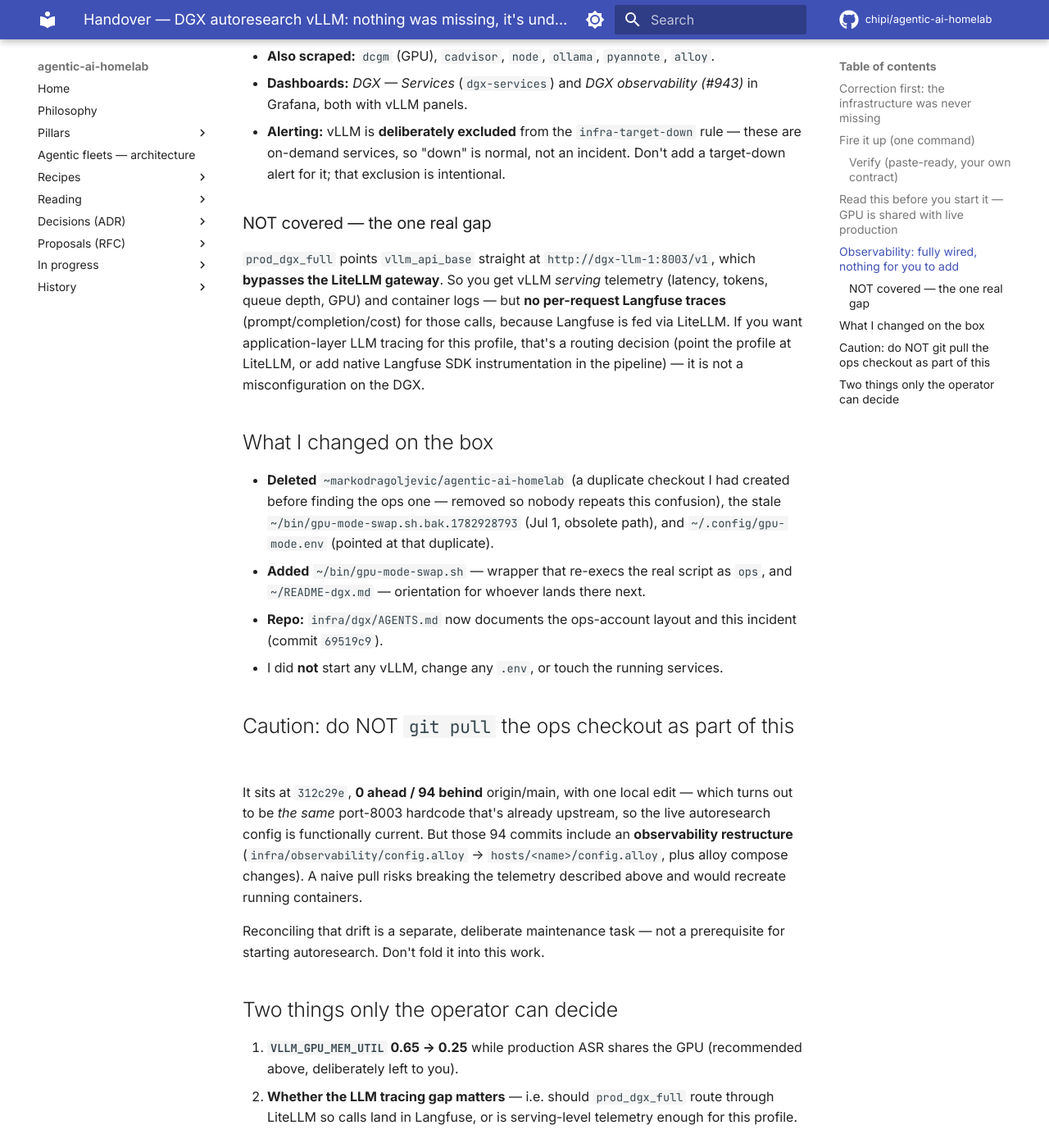
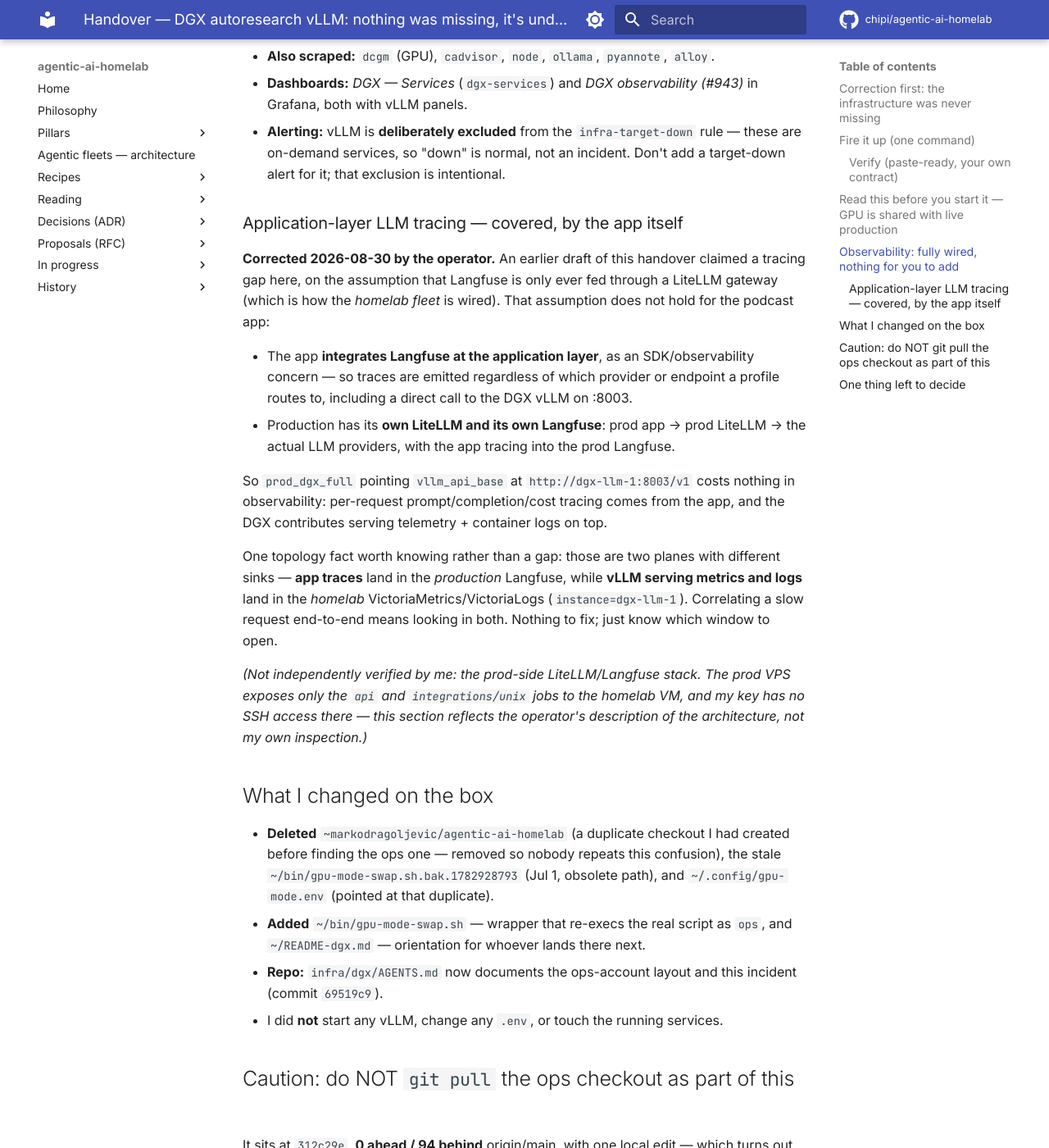
Before and after one commit to chipi/agentic-ai-homelab, an MkDocs documentation site: the page built from docs/wip/handover-dgx-autoresearch-2026-08-30.md, in a window 1280 px wide and 1400 px high, scrolled down 2702 px. Shown: the whole window at 82% size. Built offline with MkDocs 1.6.1 and Material for MkDocs 9.7.7, drawn with Linux system fonts in a browser that asks for light colours; comment, search, counter and statistics services are not loaded; some of the changed text lies outside the part shown.

Commit message:
docs(wip): correct the handover — app-layer Langfuse means there is no tracing gap
Operator correction: the podcast app integrates Langfuse at the APPLICATION
layer (SDK, like any other observability), and production runs its own LiteLLM
+ Langfuse (prod app -> prod LiteLLM -> providers). So a profile pointing
straight at the DGX vLLM :8003 still emits per-request traces; the "bypasses
LiteLLM therefore no Langfuse traces" claim was wrong.

Root cause of the wrong claim: I generalised the homelab fleet's
LiteLLM-feeds-Langfuse wiring to the app, without checking how the app
instruments itself. Replaced with the real topology, plus the honest note that
the prod-side stack is outside what I can inspect (no SSH, prod exposes only
api + integrations/unix to the homelab VM).

Co-Authored-By: Claude Fable 5 <noreply@anthropic.com>
Claude-Session: https://claude.ai/code/session_01EyK9DzX6ST1DXef849vqAx

```diff
--- a/docs/wip/handover-dgx-autoresearch-2026-08-30.md
+++ b/docs/wip/handover-dgx-autoresearch-2026-08-30.md
@@ -103,15 +103,33 @@ I audited this end-to-end because the operator flagged it as important. Verdict:
   rule — these are on-demand services, so "down" is normal, not an incident.
   Don't add a target-down alert for it; that exclusion is intentional.
 
-### NOT covered — the one real gap
+### Application-layer LLM tracing — covered, by the app itself
 
-`prod_dgx_full` points `vllm_api_base` straight at `http://dgx-llm-1:8003/v1`,
-which **bypasses the LiteLLM gateway**. So you get vLLM *serving* telemetry
-(latency, tokens, queue depth, GPU) and container logs — but **no per-request
-Langfuse traces** (prompt/completion/cost) for those calls, because Langfuse is
-fed via LiteLLM. If you want application-layer LLM tracing for this profile,
-that's a routing decision (point the profile at LiteLLM, or add native Langfuse
-SDK instrumentation in the pipeline) — it is not a misconfiguration on the DGX.
+**Corrected 2026-08-30 by the operator.** An earlier draft of this handover
+claimed a tracing gap here, on the assumption that Langfuse is only ever fed
+through a LiteLLM gateway (which is how the *homelab fleet* is wired). That
+assumption does not hold for the podcast app:
+
+- The app **integrates Langfuse at the application layer**, as an SDK/observability
+  concern — so traces are emitted regardless of which provider or endpoint a
+  profile routes to, including a direct call to the DGX vLLM on :8003.
+- Production has its **own LiteLLM and its own Langfuse**: prod app → prod
+  LiteLLM → the actual LLM providers, with the app tracing into the prod Langfuse.
+
+So `prod_dgx_full` pointing `vllm_api_base` at `http://dgx-llm-1:8003/v1` costs
+nothing in observability: per-request prompt/completion/cost tracing comes from
+the app, and the DGX contributes serving telemetry + container logs on top.
+
+One topology fact worth knowing rather than a gap: those are two planes with
+different sinks — **app traces** land in the *production* Langfuse, while **vLLM
+serving metrics and logs** land in the *homelab* VictoriaMetrics/VictoriaLogs
+(`instance=dgx-llm-1`). Correlating a slow request end-to-end means looking in
+both. Nothing to fix; just know which window to open.
+
+*(Not independently verified by me: the prod-side LiteLLM/Langfuse stack. The
+prod VPS exposes only the `api` and `integrations/unix` jobs to the homelab VM,
+and my key has no SSH access there — this section reflects the operator's
+description of the architecture, not my own inspection.)*
 
 ## What I changed on the box
 
@@ -137,10 +155,11 @@ breaking the telemetry described above and would recreate running containers.
 Reconciling that drift is a separate, deliberate maintenance task — not a
 prerequisite for starting autoresearch. Don't fold it into this work.
 
-## Two things only the operator can decide
+## One thing left to decide
 
-1. **`VLLM_GPU_MEM_UTIL` 0.65 → 0.25** while production ASR shares the GPU
-   (recommended above, deliberately left to you).
-2. **Whether the LLM tracing gap matters** — i.e. should `prod_dgx_full` route
-   through LiteLLM so calls land in Langfuse, or is serving-level telemetry
-   enough for this profile.
+**`VLLM_GPU_MEM_UTIL` 0.65 → 0.25** while production ASR shares the GPU
+(recommended above, deliberately left to you — trivially reversible).
+
+*(A second item — "does the direct-to-vLLM path lose Langfuse tracing?" — was
+raised in an earlier draft and is **resolved, not a gap**: the app traces into
+Langfuse itself. See the observability section.)*
```
